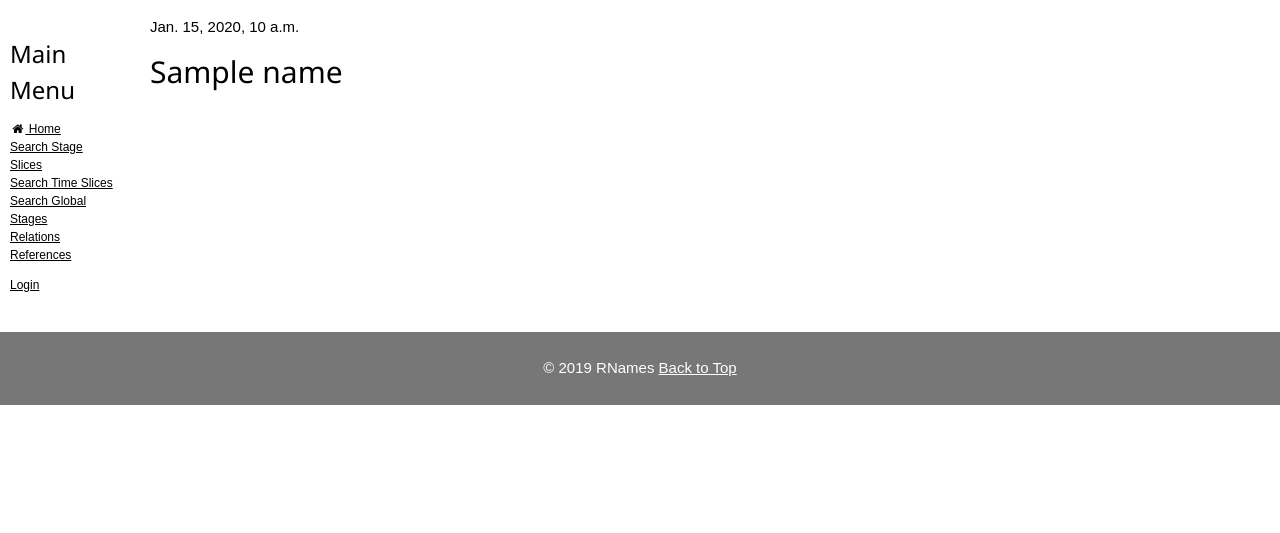
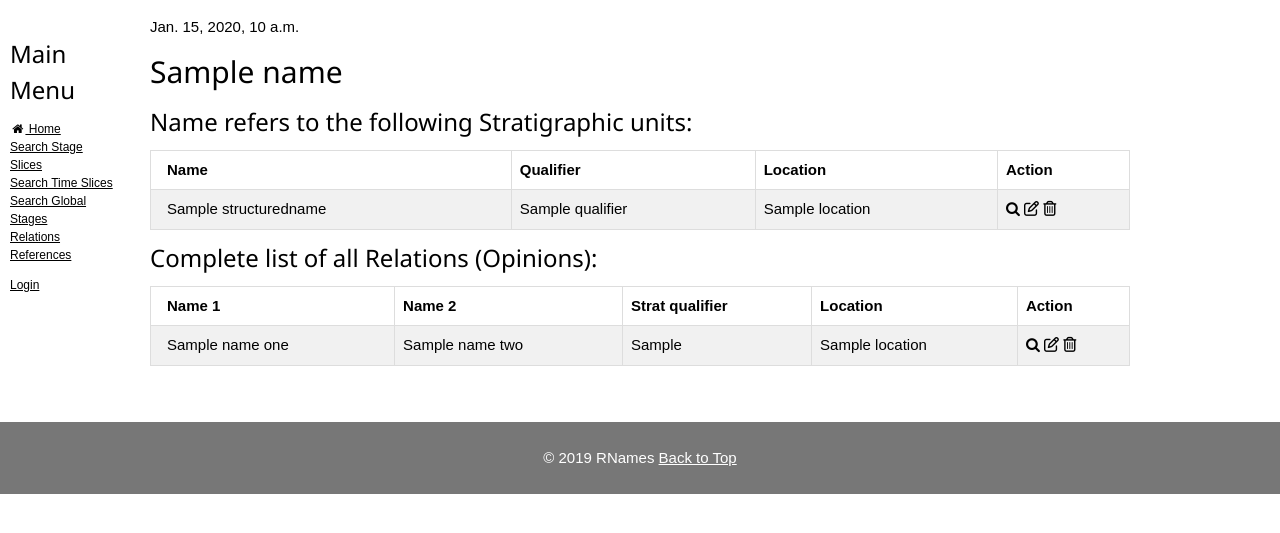
Before and after one commit to qubelka/rnames, a Django app: template rnames_app/templates/name_detail.html in a window 1280 px wide. Shown: the part 85-618 px from the top of the page. Run offline with Django 3.2, Linux system fonts and the light colour scheme; the template is opened without the code that fills it: most values are stand-ins (such as "Sample title", 1, 10 or a date in 2020); some libraries are stand-ins or nearby versions.

Commit message:
Modified the Name detail page.

```diff
--- a/rnames_app/templates/name_detail.html
+++ b/rnames_app/templates/name_detail.html
@@ -14,6 +14,52 @@
           <a class="btn btn-default" href="{% url 'name-delete' pk=name.pk %}"><span class="fa  fa-trash-o"></span></a>
         {% endif %}
         <h2>{{ name.name }}</h2>
+        <h3>Name refers to the following Stratigraphic units:</h3>
+        <table class="w3-table-all">
+          <tr>
+            <th>Name</th>
+            <th>Qualifier</th>
+            <th>Location</th>
+            <th>Action</th>
+          </tr>
+          {% for sn in name.structuredname_set.all %}
+            <tr>
+              <td>{{sn.name}}</td>
+              <td>{{sn.qualifier}}</td>
+              <td>{{sn.location}}</td>
+              <td>
+                <a class="btn btn-default" href="{% url 'structuredname-detail' pk=sn.pk %}"><span class="fa fa-search"></span></a>
+                <a class="btn btn-default" href="{% url 'structuredname-edit' pk=sn.pk %}"><span class="fa fa-pencil-square-o"></span></a>
+                <a class="btn btn-default" href="{% url 'structuredname-delete' pk=sn.pk %}"><span class="fa  fa-trash-o"></span></a>
+              </td>
+            </tr>
+          {% endfor %}
+        </table>
+        <h3>Complete list of all Relations (Opinions):</h3>
+        <table class="w3-table-all">
+          <tr>
+            <th>Name 1</th>
+            <th>Name 2</th>
+            <th>Strat qualifier</th>
+            <th>Location</th>
+            <th>Action</th>
+          </tr>
+          {% for sn in name.structuredname_set.all %}
+            {% for relation in sn.nameone_relation.all %}
+              <tr>
+               <td>{{relation.name_one.name}}</td>
+               <td>{{relation.name_two.name}}</td>
+               <td>{{relation.name_two.qualifier.stratigraphic_qualifier}}</td>
+               <td>{{relation.name_two.location}}</td>
+               <td>
+                 <a class="btn btn-default" href="{% url 'relation-detail' pk=relation.pk %}"><span class="fa fa-search"></span></a>
+                 <a class="btn btn-default" href="{% url 'relation-edit' pk=relation.pk %}"><span class="fa fa-pencil-square-o"></span></a>
+                 <a class="btn btn-default" href="{% url 'relation-delete' pk=relation.pk %}"><span class="fa  fa-trash-o"></span></a>
+               </td>
+             </tr>
+            {% endfor %}
+          {% endfor %}
+        </table>
     </div>
   </article>
 {% endblock %}
```
